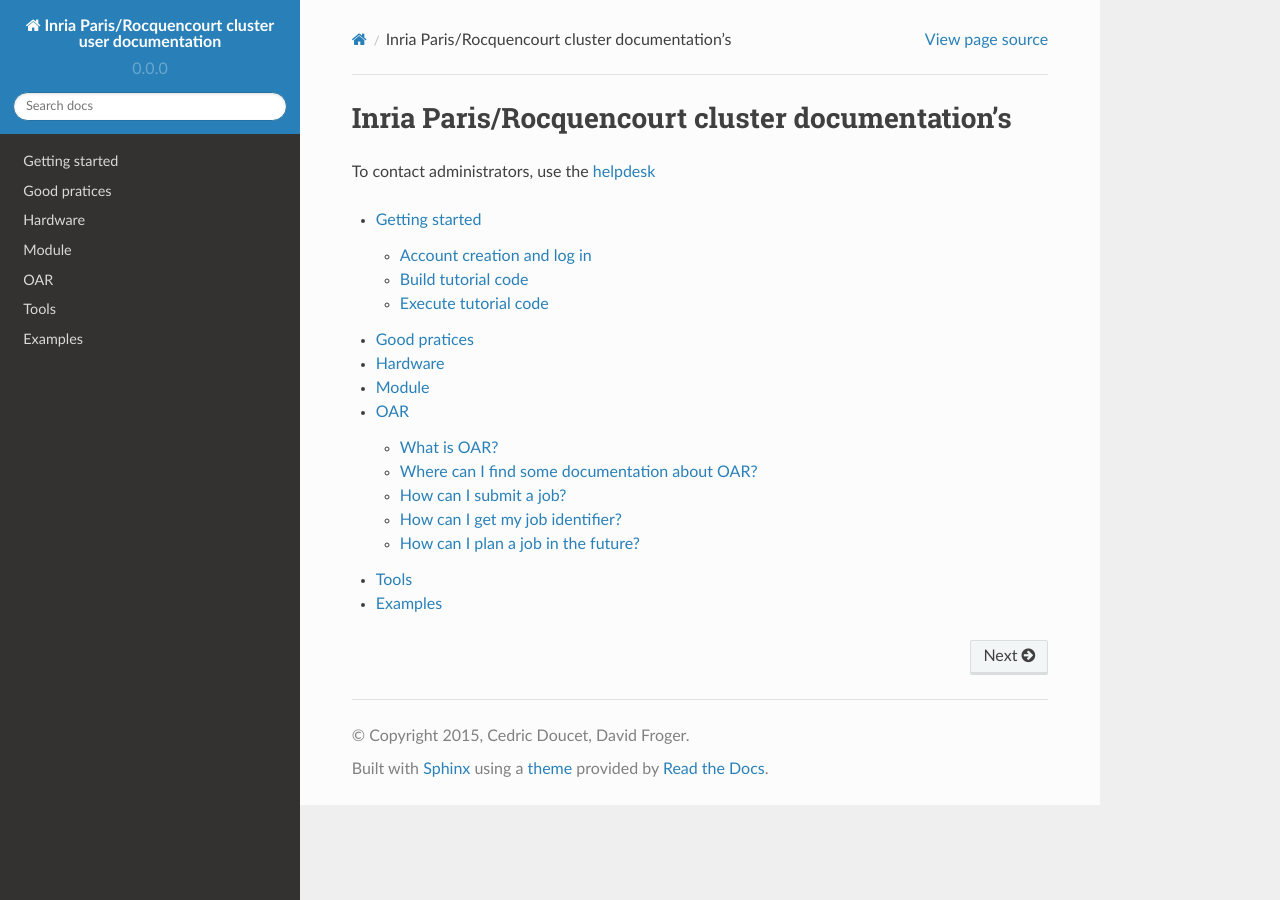
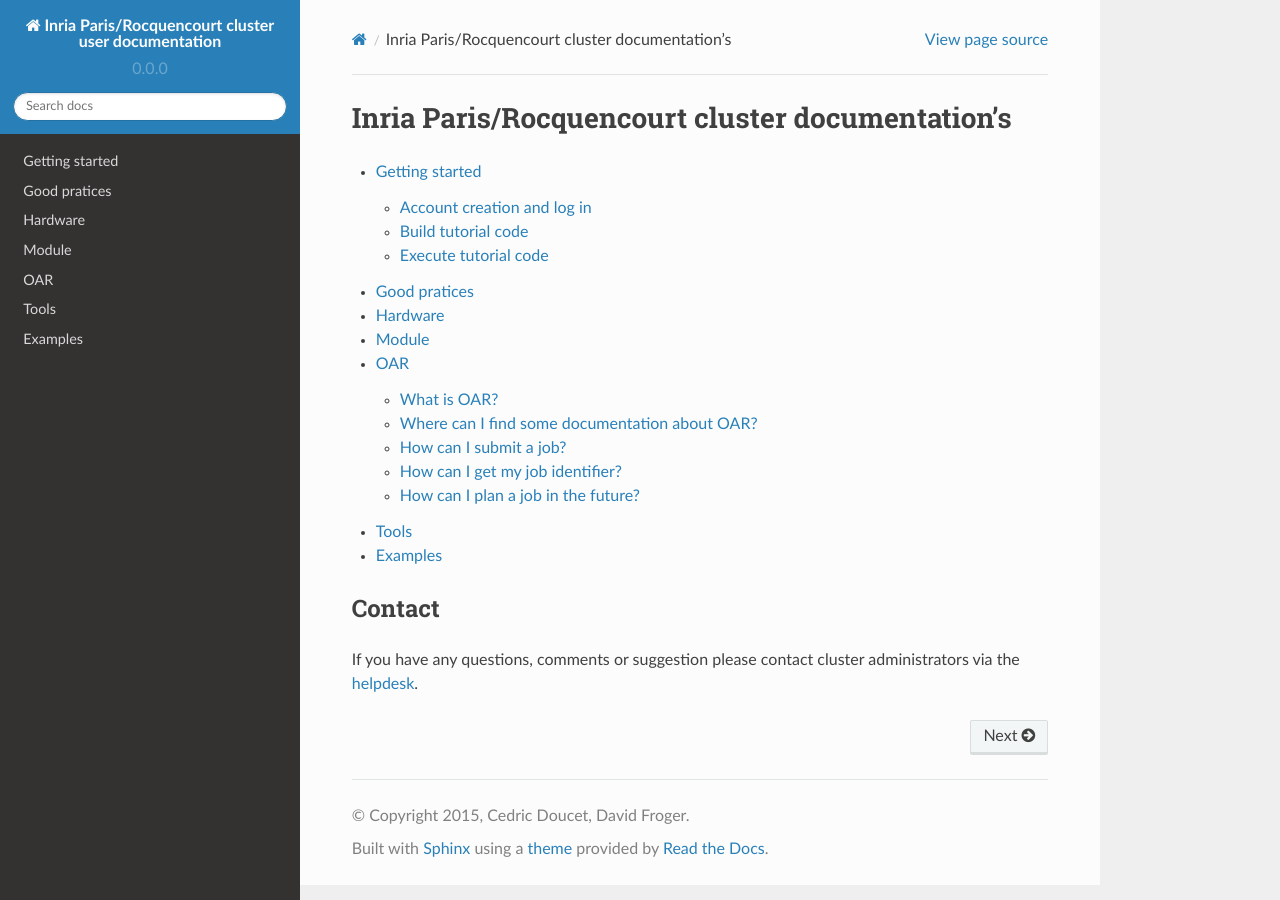
Before and after one commit to abertout/rioc, a Sphinx documentation site: the page built from doc/index.rst, in a window 1280 px wide. Built offline with Sphinx 7.4.7 and the Read the Docs theme 2.0.0, drawn with Linux system fonts in a browser that asks for light colours.

Commit message:
Add contact section

```diff
--- a/doc/index.rst
+++ b/doc/index.rst
@@ -5,8 +5,6 @@
 
 Inria Paris/Rocquencourt cluster documentation's
 ===============================================================================
-
-To contact administrators, use the `helpdesk`_
 
 .. toctree::
    :maxdepth: 2
@@ -19,4 +17,10 @@ To contact administrators, use the `helpdesk`_
    tools
    examples
 
+Contact
+--------------------------
+
+If you have any questions, comments or suggestion please contact cluster
+administrators via the `helpdesk`_.
+
 .. _helpdesk: https://helpdesk.inria.fr/
```
